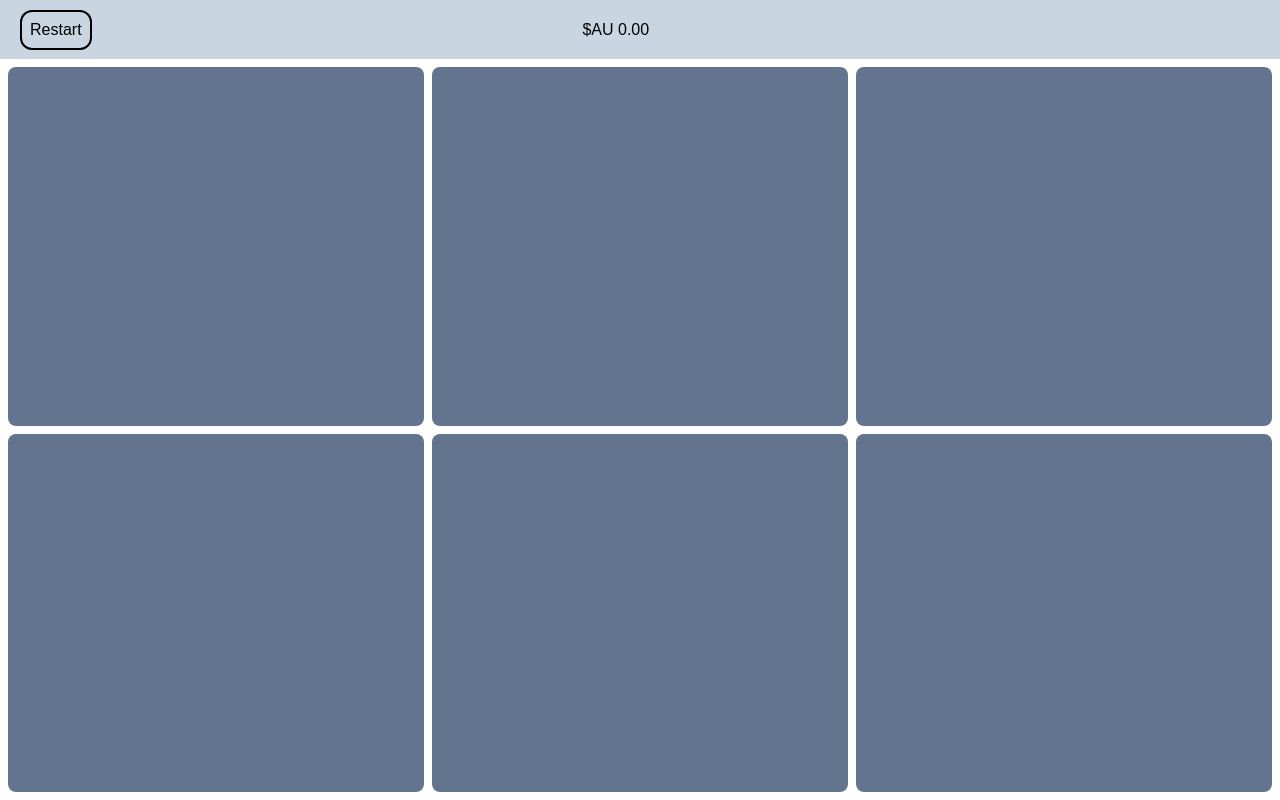
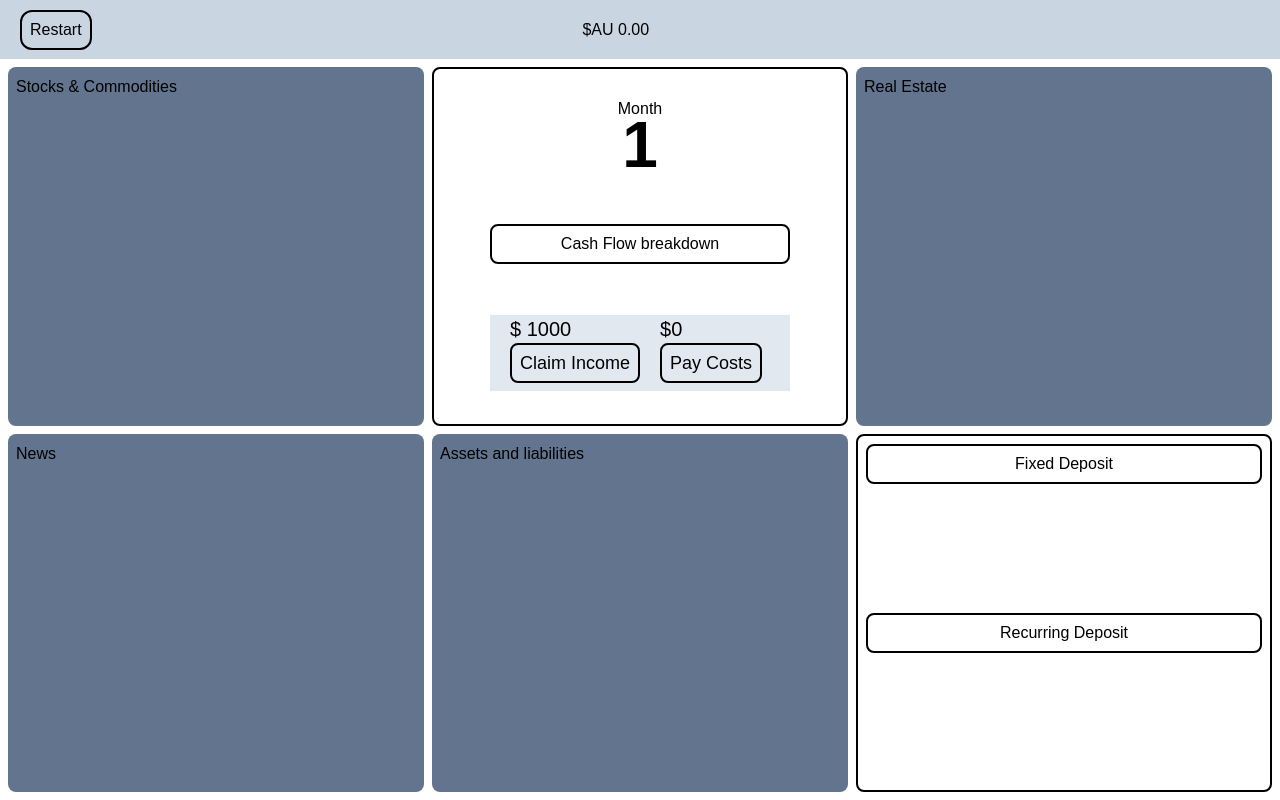
Before and after one commit to AnDrOiDTiTaN1263/small_game, a Next.js app: page / in a window 1280 px wide. Built offline with nearby package versions, Linux system fonts and the light colour scheme.

Commit message:
added basic layout

```diff
--- a/src/app/page.tsx
+++ b/src/app/page.tsx
@@ -1,31 +1,115 @@
 'use client'
 import { useState } from "react";
+import { calculateFixedDepositInterestPayment, calculateMonthlyRepayment, updateFixedDeposits, updateRecurringDeposits } from "./utils";
+import FixedDeposit from "./components/FixedDeposit";
+import { Deposit, Property } from "./constants";
+import Banner from "./components/Banner";
+
 
 export default function Home() {
-  const balance = 0;
-  const userProperties = useState([]);
-  const userStocks =useState([]);
-  const userCommodities = useState([]);
+  const [balance, setBalance] = useState(0);
+  const income = 1000;
+  const [month, setMonth] = useState(1);
+  const [properties,setProperties] = useState<Array<Property>>([]);
+  const [stocks, setStocks] =useState([]);
+  const [commodities, setCommodities] = useState([]);
+  const [liabilities, setLiabilities] = useState([]);
+  const [fixedDeposits, setFixedDeposits] = useState<Array<Deposit>>([]);
+  const [recurringDeposits, setRecurringDeposits] = useState<Array<Deposit>>([]);
+  const [monthlyCostsPaid, setMonthlyCostsPaid] = useState(false);
+  const[monthlyIncomeClaimed, setMonthlyIncomeClaimed] = useState(false);
+  const [showFDModal, setShowFDModal] = useState(false);
+  const calculateCashFlow = ()=>{
+    var propertyIncome:number = properties.reduce((acc,b)=>acc + b.income,0);
+    var propertyExpenses:number = properties.reduce((totalRepayment, property) => totalRepayment + calculateMonthlyRepayment(property), 0);
+    var rdIncome = calculateFixedDepositInterestPayment(fixedDeposits);
 
+    return [propertyExpenses, propertyIncome+ propertyExpenses+rdIncome+income];
+  }
+  const cashFlow = calculateCashFlow();
+
+  const updateMonth = ()=>{
+    if(monthlyIncomeClaimed && monthlyCostsPaid){
+      // do it
+      setFixedDeposits(updateFixedDeposits(fixedDeposits));
+      setRecurringDeposits(updateRecurringDeposits(recurringDeposits, month));
+      setMonth(month+1);
+      if(cashFlow[0] >0){
+      setMonthlyCostsPaid(false);}
+      setMonthlyIncomeClaimed(false);
+    }
+  }
+  const handleExpenses = ()=>{
+    if (balance > cashFlow[0]){
+      setBalance(balance-cashFlow[0]);
+      setMonthlyCostsPaid(true);
+    }
+
+  }
+  const [bannerDetails, setBannerDetails] = useState({isGood:false, text:""})
+  const [showBanner, setShowBanner]= useState(false);
   return (
     <div className="grid grid-flow-row grid-rows-12 w-screen h-screen gap-2">
+
+        {showBanner && <Banner bannerDetails={bannerDetails}  setShowBanner={setShowBanner}/>}
         <div className="grid grid-flow-col row-span-1 w-full col-span-full justify-between items-center px-5 bg-slate-300">
         <button className="border-2 h-10 px-2 rounded-xl hover:bg-black hover:text-white hover:border-0 ">Restart</button>
         <div>$AU {balance.toFixed(2)}</div>
         <div className="w-30" />
         </div>
-        <div className="grid grid-flow-row row-span-11 w-full gap-2 pb-2 px-2">
-          <div className="grid grid-flow-col-dense gap-2 ">
-            <div className="grid bg-slate-500 rounded-lg"></div>
-            <div className="grid bg-slate-500 rounded-lg"></div>
-            <div className="grid bg-slate-500 rounded-lg"></div>
-          </div>
-          <div className="grid grid-flow-col-dense gap-2 ">
-            <div className="grid bg-slate-500 rounded-lg"></div>
-            <div className="grid bg-slate-500 rounded-lg"></div>
-            <div className="grid bg-slate-500 rounded-lg"></div>
-          </div>
+          <div className="grid grid-flow-row row-span-11 w-full h-ful gap-2 pb-2 px-2 grid-rows-10 grid-cols-1 lg:grid-rows-2 lg:grid-cols-1">
+            <div className="grid row-span-5 lg:row-span-1 col-span-1 grid-rows-3 lg:grid-rows-1 lg:grid-cols-3 gap-2 lg:grid-flow-col-dense grid-flow-row-dense">
+              <div className="grid bg-slate-500 row-span-1 col-span-1 rounded-lg p-2">
+                Stocks & Commodities
+              </div>
+              <div className="grid  row-span-1 col-span-1 rounded-lg p-2 justify-center border-2 grid-flow-row items-center">
+                <div className="flex flex-col gap-0 leading-[0.9] w-full items-center">
+                  Month
+                  <div className="flex text-[4rem] font-extrabold flex-col">{month}</div>
+                </div>
+                <button className="h-10 border-2 px-5 rounded-lg grid-rows-1 w-full">Cash Flow breakdown</button>
+
+                  <div className="h-fit grid w-fit pl-5 pb-2 grid-rows-1 grid-cols-2 gap-5 grid-flow-col-dense justify-center items-center bg-slate-200">
+                    {
+                      // monthly income
+                      !(monthlyIncomeClaimed) &&
+                      <div className="grid grid-flow-row row-span-full items-center text-xl">
+                        $ {cashFlow[1]}
+                        <button onClick={()=>{setBalance(balance+cashFlow[1]);setMonthlyIncomeClaimed(true)}} className="border-2 w-fit px-2 rounded-lg h-10 text-lg">Claim Income</button>
+
+                      </div>
+                    }
+                    {
+                      // monthly costs
+                      (!monthlyCostsPaid) &&
+                      <div className="grid grid-flow-row row-span-full items-center text-xl">
+                        ${cashFlow[0]}
+                        <button onClick={()=>{handleExpenses()}} className="border-2 w-fit px-2 rounded-lg h-10 text-lg">Pay Costs</button>
+                      </div>
+                    }
+                    {
+                    (monthlyCostsPaid && monthlyIncomeClaimed) && <button onClick={()=>{updateMonth()}} className="h-10 border-2 px-5 rounded-lg row-span-2 w-full">Next Month</button>
+                    }
+                  </div>
+              </div>
+              <div className="grid bg-slate-500 row-span-1 col-span-1 rounded-lg p-2">
+                Real Estate
+              </div>
+            </div>
+            <div className="grid  row-span-5 lg:row-span-1 col-span-1 gap-2  grid-rows-3 lg:grid-rows-1 lg:grid-cols-3  lg:grid-flow-col-dense grid-flow-row-dense">
+              <div className="grid bg-slate-500 row-span-1 col-span-1 rounded-lg p-2">
+                News
+              </div>
+              <div className="grid bg-slate-500 row-span-1 col-span-1 rounded-lg p-2">
+                Assets and liabilities
+              </div>
+              <div className="grid border-2 row-span-1 col-span-1 rounded-lg p-2">
+                <button onClick={()=>{setShowFDModal(true)}} className="grid border-2 w-full h-10 justify-center items-center rounded-lg">Fixed Deposit</button>
+                <button className="grid border-2 w-full h-10 justify-center items-center rounded-lg">Recurring Deposit</button>
+              </div>
+            </div>
         </div>
+        {showFDModal && <FixedDeposit balance={balance} setBalance={setBalance} fixedDeposits={fixedDeposits} setFixedDeposits={setFixedDeposits} setShowFDModal={setShowFDModal}/>}
     </div>
   );
 }
```
